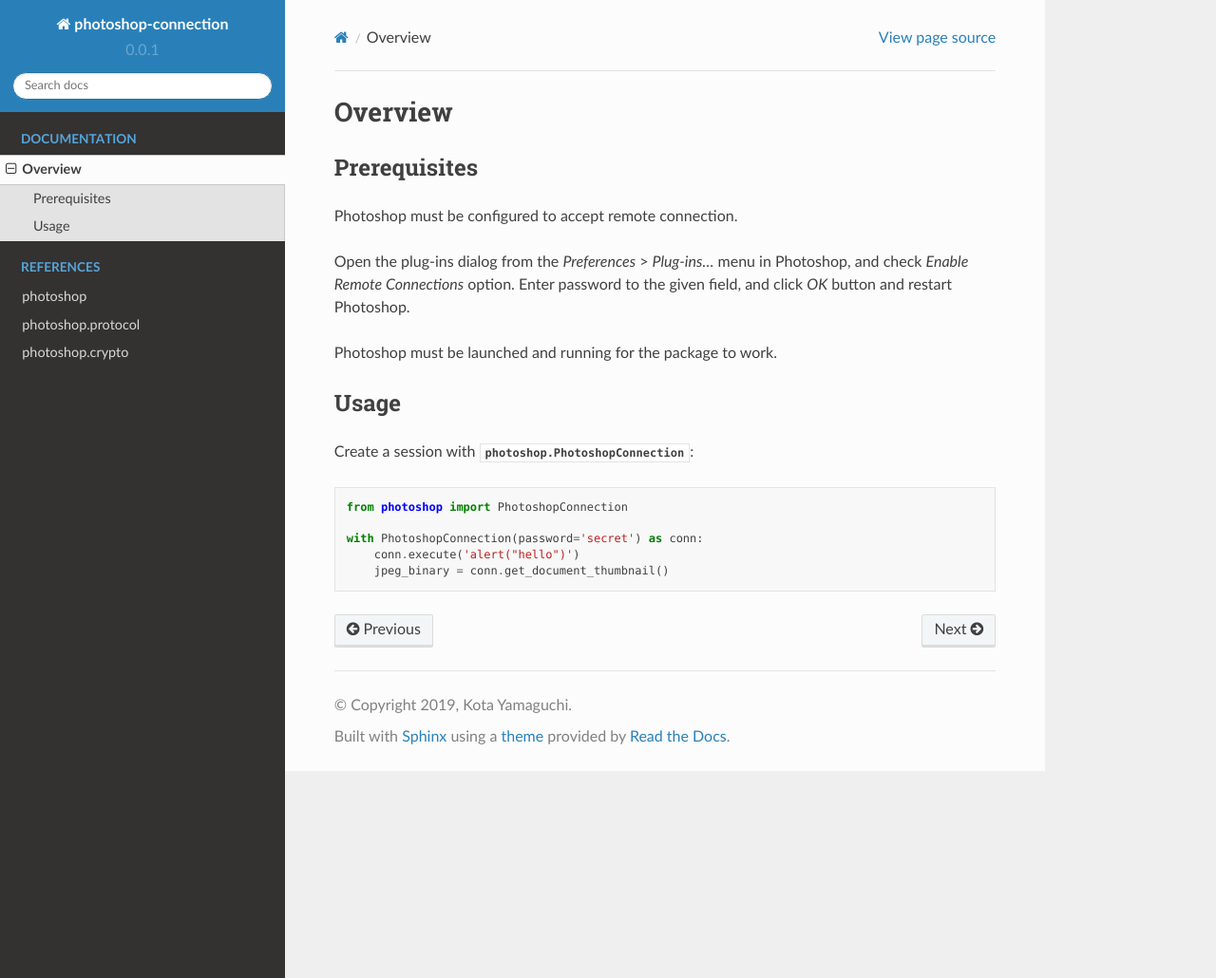
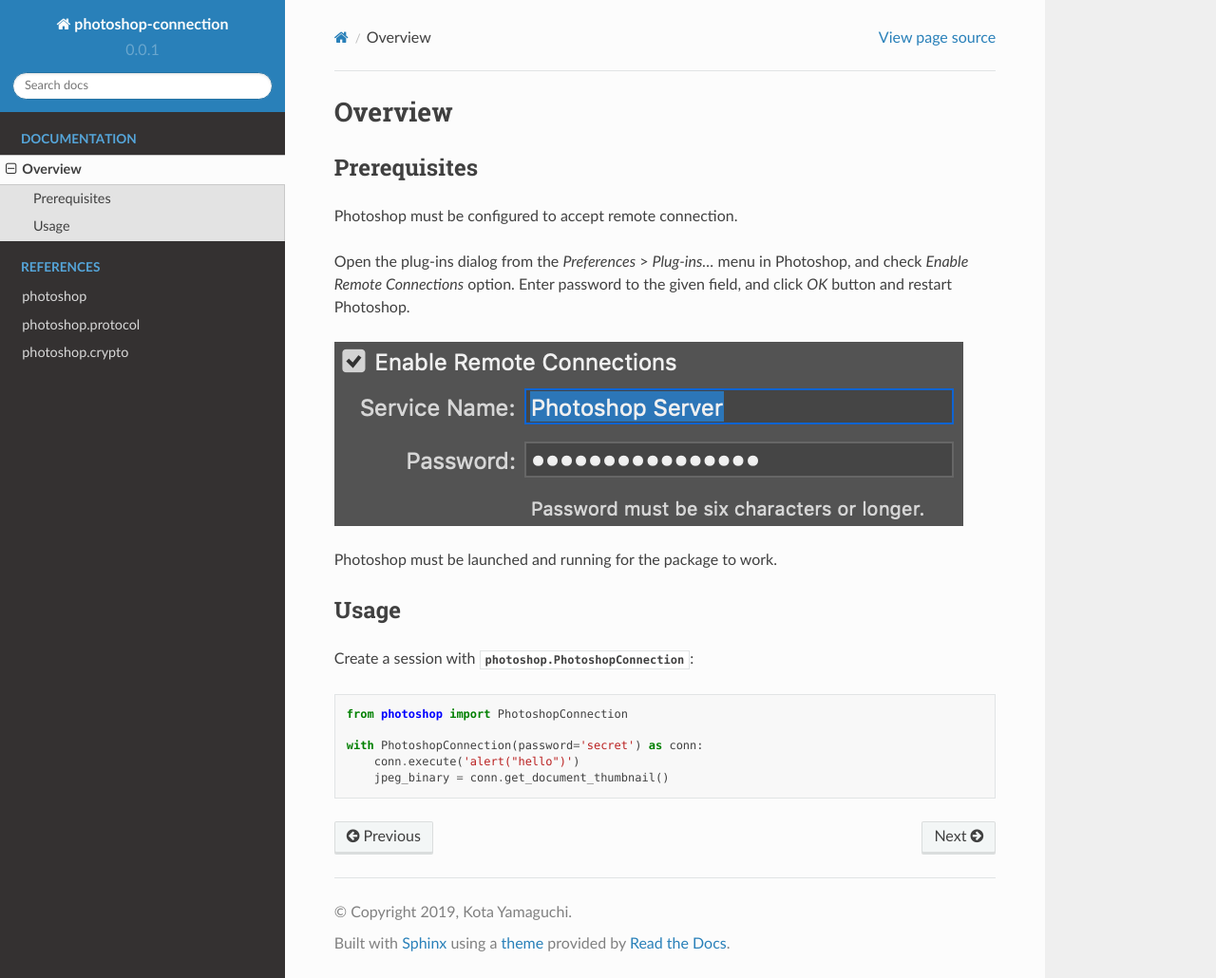
Before and after one commit to kyamagu/photoshop-connection, a Sphinx documentation site: the page built from docs/overview.rst, in a window 1280 px wide and 1030 px high. Shown: the whole window at 95% size. Built offline with Sphinx 7.4.7 and the Read the Docs theme 2.0.0, drawn with Linux system fonts in a browser that asks for light colours.

Commit message:
add password dialog image

```diff
--- a/docs/overview.rst
+++ b/docs/overview.rst
@@ -9,6 +9,9 @@
 Open the plug-ins dialog from the `Preferences` > `Plug-ins...` menu in
 Photoshop, and check `Enable Remote Connections` option. Enter password to the
 given field, and click `OK` button and restart Photoshop.
+
+.. image:: _static/password-dialog.png
+    :alt: Password dialog
 
 Photoshop must be launched and running for the package to work.
 
```
Also changed, not shown: docs/_static/password-dialog.png (added).
